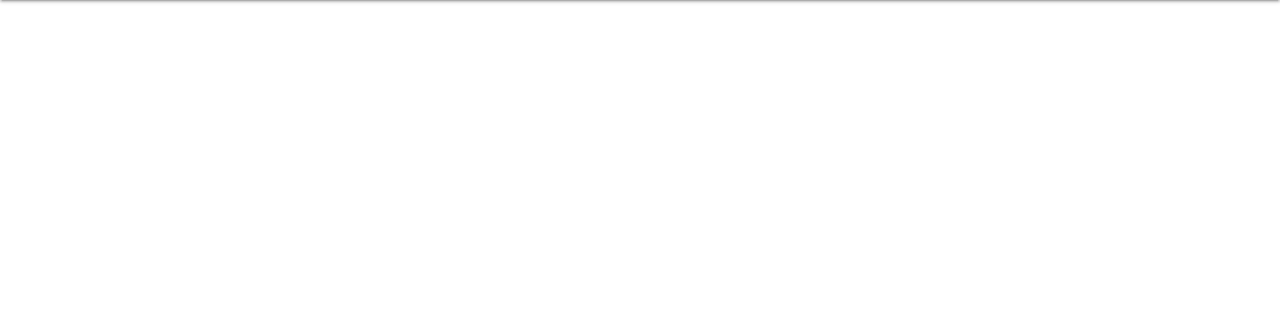
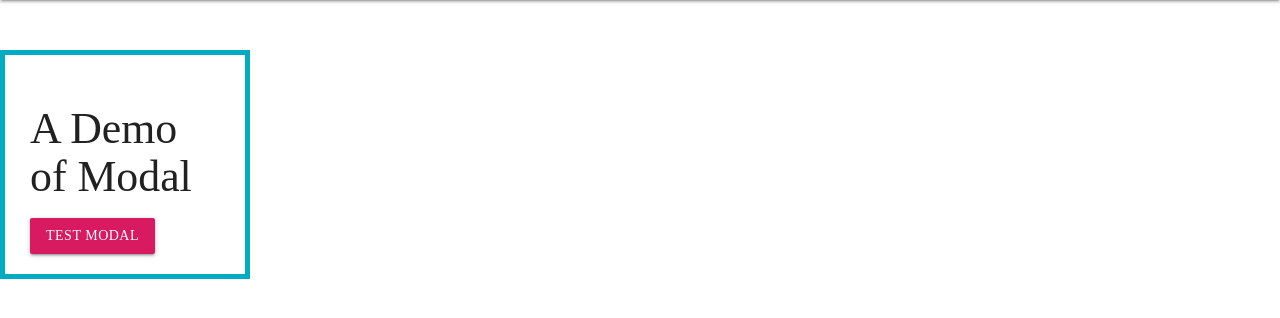
Before and after one commit to mcnic16/low-cholesterol-food, a Flask app: page / in a window 1280 px wide. Shown: the part 64-382 px from the top of the page. Run offline with Flask 3, Linux system fonts and the light colour scheme; data that the repository does not hold is empty; some libraries are stand-ins or nearby versions; some web fonts are replaced.

Commit message:
added modal setup

```diff
--- a/static/css/style.css
+++ b/static/css/style.css
@@ -36,6 +36,17 @@ body {
     }
   }
 
+  .modal-container {
+    background: white;
+    padding: 20px 25px;
+    border: 5px solid #00acc1 ;
+    width: 250px;
+    height: auto;
+    box-sizing: border-box;
+    position: relative;
+    margin-top: 50px ;
+
+  }
 /*---------------------------------------media-queiries-----------------*/
 
 @media screen and (max-width: 1075px) {
--- a/static/js/script.js
+++ b/static/js/script.js
@@ -1,3 +1,7 @@
 $(document).ready(function(){
     $('.sidenav').sidenav();
   });
+
+$(document).ready(function(){
+  $('.modal').modal();
+ })
--- a/templates/recipes.html
+++ b/templates/recipes.html
@@ -9,5 +9,21 @@
         {{ recipe.meal_type }}<br>
         {{ recipe.servings }}<br>
     {% endfor %}
+    <div class="modal-container">
+        <h3>A Demo of Modal</h3>
+        <!-- Modal Trigger -->
+          <a class="waves-effect waves-light btn pink darken-1 modal-trigger" href="#demo-modal">Test Modal</a>
 
-    {% endblock %}
+          <!-- Modal Structure -->
+          <div id="demo-modal" class="modal">
+            <div class="modal-content">
+              <h4>testing</h4>
+              <p>Place Modal content here.</p>
+            </div>
+            <div class="modal-footer">
+              <a href="#!" class="modal-action modal-close waves-effect waves-red btn red lighten-1">Close</a>
+            </div>
+          </div>
+        </div>
+
+{% endblock %}
```
